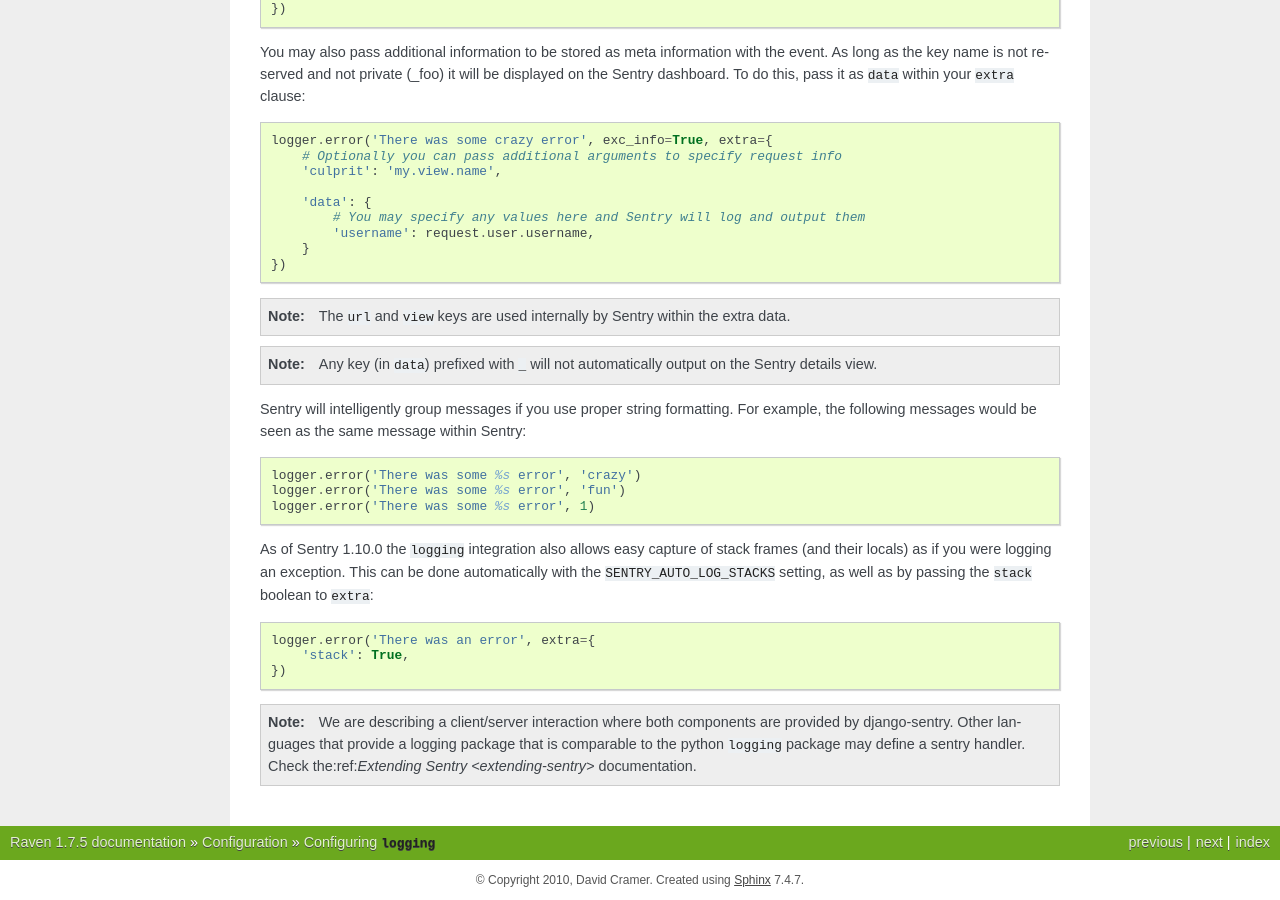
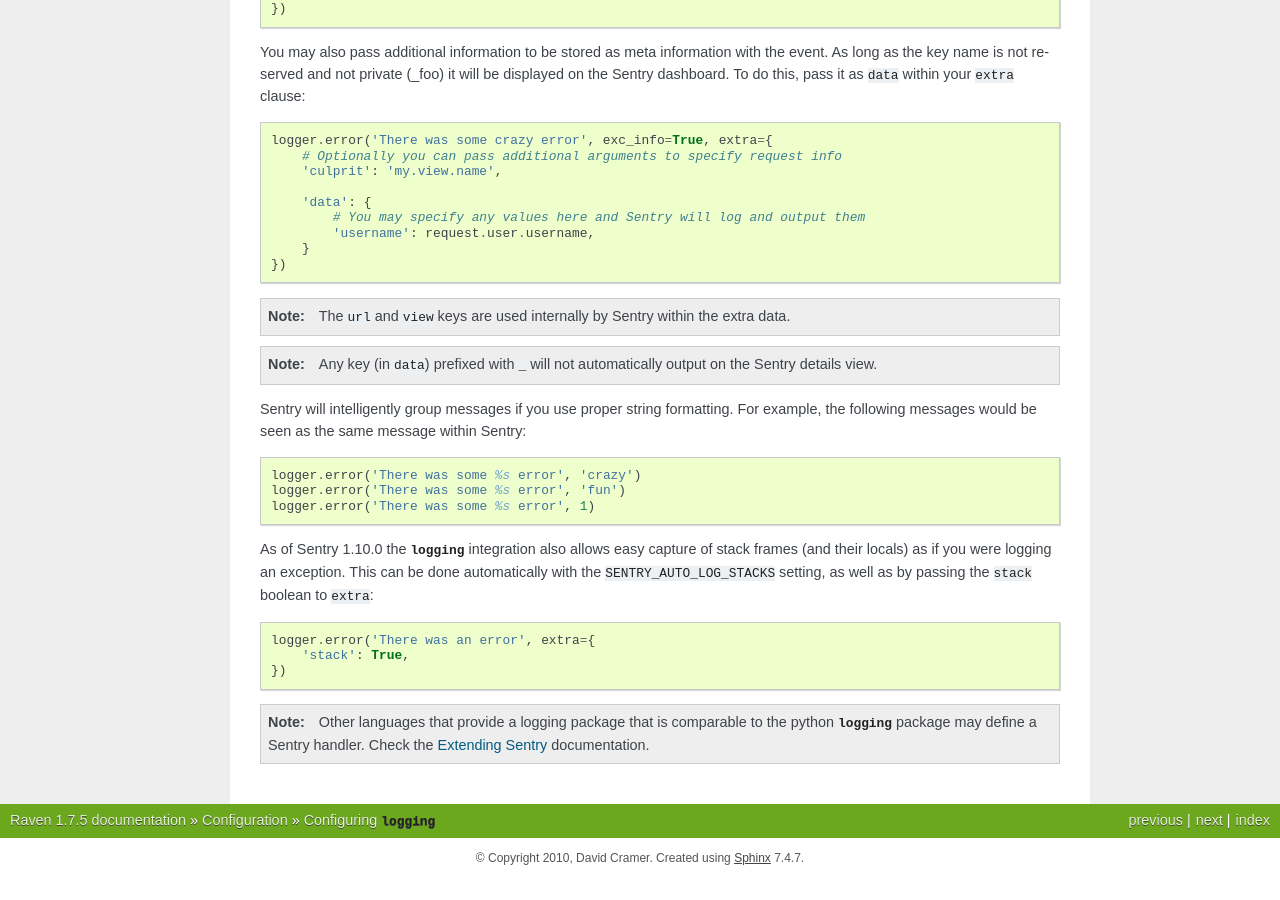
Before and after one commit to JohnFredok/apm-agent-python, a Sphinx documentation site: the page built from docs/config/logging.rst, in a window 1280 px wide and 900 px high, scrolled down 812 px. Built offline with Sphinx 7.4.7, drawn with Linux system fonts in a browser that asks for light colours; after the commit the page ends 1690 px from its top, so only the background shows below that; some of the changed text lies outside the part shown.

Commit message:
Tweaks to the documentation on the Python logging module

```diff
--- a/docs/config/logging.rst
+++ b/docs/config/logging.rst
@@ -1,7 +1,8 @@
 Configuring ``logging``
 =======================
 
-Sentry supports the ability to directly tie into the ``logging`` module. To use it simply add ``SentryHandler`` to your logger.
+Sentry supports the ability to directly tie into the :mod:`logging` module.  To
+use it simply add :class:`SentryHandler` to your logger.
 
 First you'll need to configure a handler::
 
@@ -16,7 +17,7 @@
     # Configure the default client
     handler = SentryHandler('http://public:secret@example.com/1')
 
-Finally, call the ``setup_logging`` helper function::
+Finally, call the :func:`setup_logging` helper function::
 
     from raven.conf import setup_logging
 
@@ -25,20 +26,25 @@
 Usage
 ~~~~~
 
-A recommended pattern in logging is to simply reference the modules name for each logger, so for example, you might at the top of your module define the following::
+A recommended pattern in logging is to simply reference the modules name for
+each logger, so for example, you might at the top of your module define the
+following::
 
     import logging
     logger = logging.getLogger(__name__)
 
-You can also use the ``exc_info`` and ``extra={'stack': True}`` arguments on your ``log`` methods. This will store the appropriate information and allow Sentry to render it based on that information::
+You can also use the ``exc_info`` and ``extra={'stack': True}`` arguments on
+your ``log`` methods. This will store the appropriate information and allow
+Sentry to render it based on that information::
 
     logger.error('There was some crazy error', exc_info=True, extra={
         'culprit': 'my.view.name',
     })
 
-You may also pass additional information to be stored as meta information with the event. As long as the key
-name is not reserved and not private (_foo) it will be displayed on the Sentry dashboard. To do this, pass it as ``data`` within
-your ``extra`` clause::
+You may also pass additional information to be stored as meta information with
+the event. As long as the key name is not reserved and not private (_foo) it
+will be displayed on the Sentry dashboard. To do this, pass it as ``data``
+within your ``extra`` clause::
 
     logger.error('There was some crazy error', exc_info=True, extra={
         # Optionally you can pass additional arguments to specify request info
@@ -60,9 +66,10 @@
     logger.error('There was some %s error', 'fun')
     logger.error('There was some %s error', 1)
 
-As of Sentry 1.10.0 the ``logging`` integration also allows easy capture of stack frames (and their locals) as if you were
-logging an exception. This can be done automatically with the ``SENTRY_AUTO_LOG_STACKS`` setting, as well as by passing the
-``stack`` boolean to ``extra``::
+As of Sentry 1.10.0 the :mod:`logging` integration also allows easy capture of
+stack frames (and their locals) as if you were logging an exception. This can
+be done automatically with the ``SENTRY_AUTO_LOG_STACKS`` setting, as well as
+by passing the ``stack`` boolean to ``extra``::
 
     logger.error('There was an error', extra={
         'stack': True,
@@ -70,8 +77,8 @@
 
 .. note::
 
-    We are describing a client/server interaction where
-    both components are provided by django-sentry.  Other languages that
-    provide a logging package that is comparable to the python ``logging``
-    package may define a sentry handler.  Check the:ref:`Extending Sentry <extending-sentry>`
+    Other languages that provide a logging package that is comparable to the
+    python :mod:`logging` package may define a Sentry handler.  Check the
+    `Extending Sentry
+    <http://sentry.readthedocs.org/en/latest/developer/client/index.html>`_
     documentation.
```
